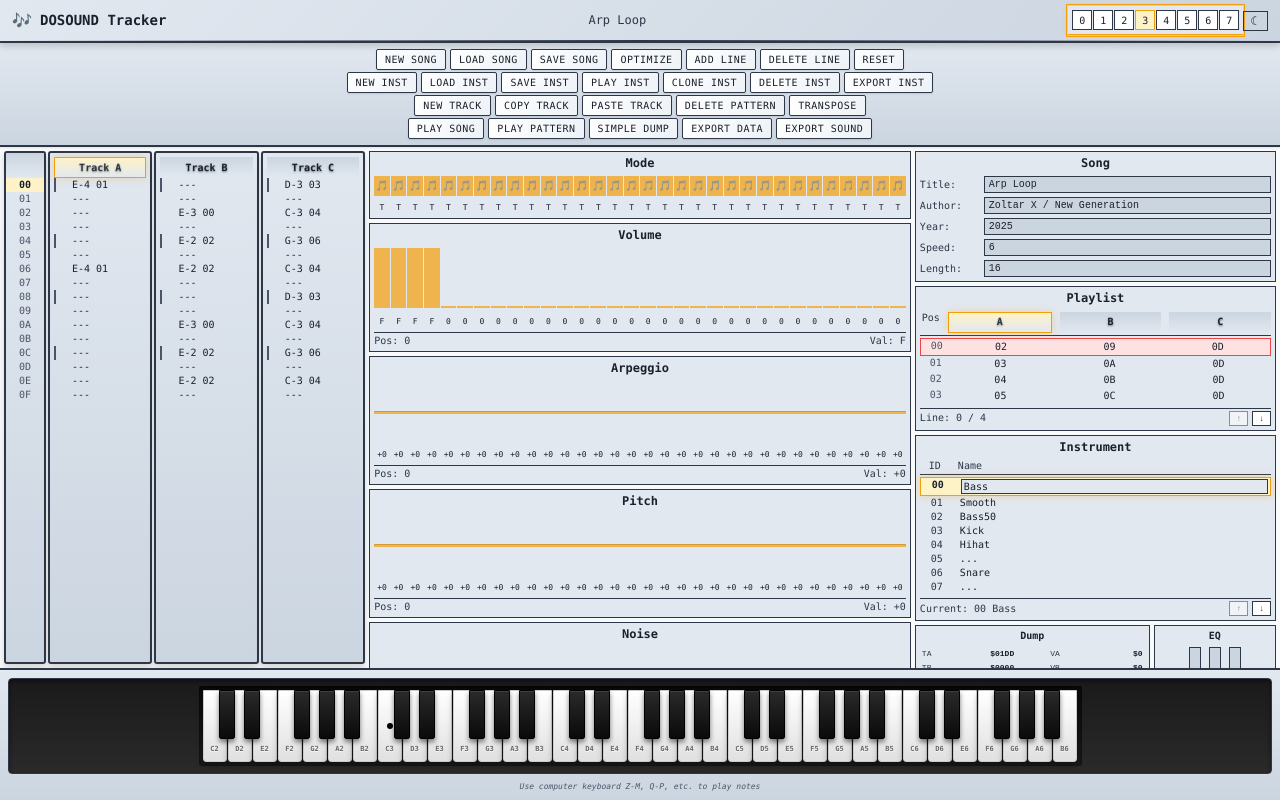
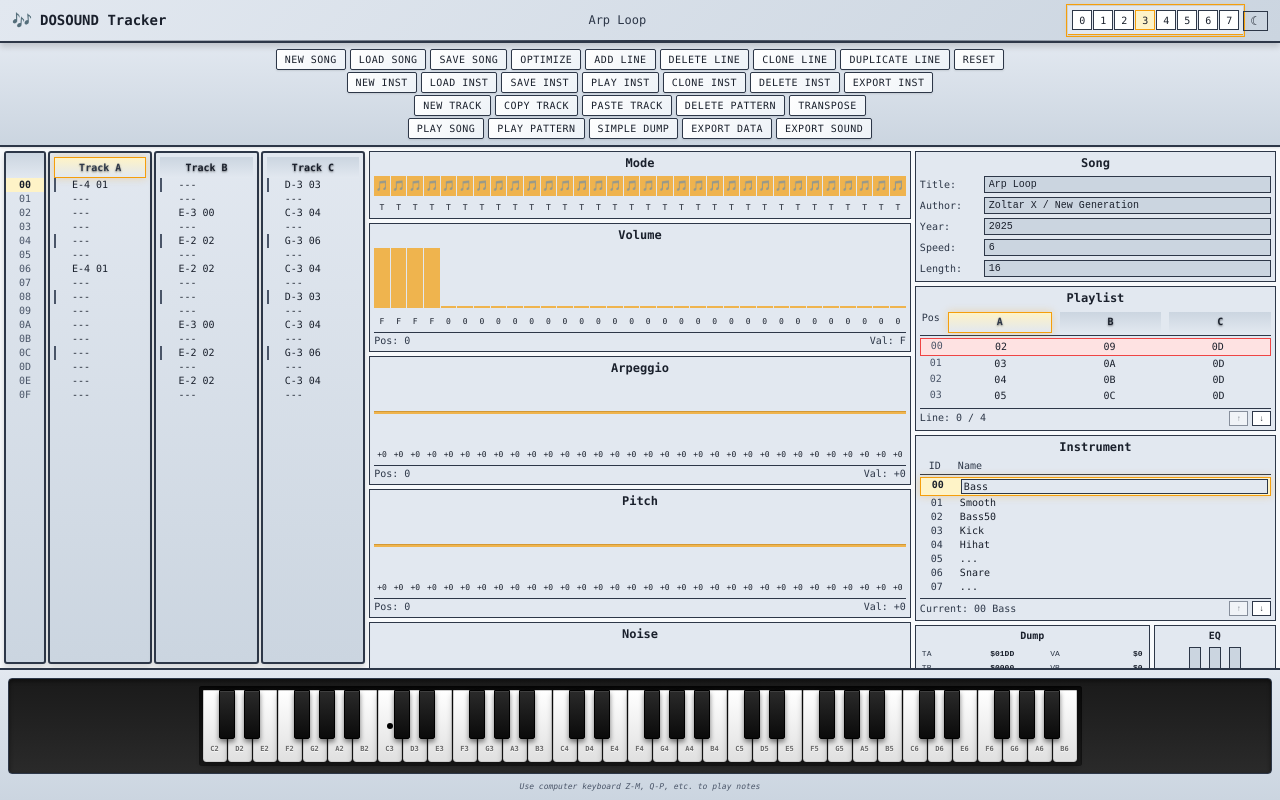
Before and after one commit to zoltraks/dosound-tracker, a React (Vite) app: page / in a window 1280 px wide. Built offline with nearby package versions, Linux system fonts and the light colour scheme.

Commit message:
Bump version to 1.0.11, implement playlist line cloning and duplication functionality with CLONE LINE button to copy playlist entry references and DUPLICATE LINE button to deep-copy patterns with unique IDs, refactor transpose modal layout to use grid for quick buttons and improve labeling clarity

```diff
--- a/package.json
+++ b/package.json
@@ -1,7 +1,7 @@
 {
   "name": "dosound-tracker",
   "private": true,
-  "version": "1.0.10",
+  "version": "1.0.11",
   "type": "module",
   "scripts": {
     "dev": "vite",
--- a/src/App.tsx
+++ b/src/App.tsx
@@ -552,6 +552,23 @@ const App: React.FC = () => {
     updateSong({ playlist: newPlaylist });
   }, [currentSong.playlist, updateSong]);
 
+  const handleCloneLine = useCallback(() => {
+    const length = currentSong.playlist.length;
+    if (length === 0) {
+      return;
+    }
+
+    const currentIndex = Math.max(0, Math.min(sequencerState.currentPattern, length - 1));
+    const sourceEntry = currentSong.playlist[currentIndex];
+    const newPlaylist = [...currentSong.playlist];
+    const clonedEntry = { ...sourceEntry };
+    const insertIndex = currentIndex + 1;
+
+    newPlaylist.splice(insertIndex, 0, clonedEntry);
+    updateSong({ playlist: newPlaylist });
+    setPosition(insertIndex, 0, 0);
+  }, [currentSong.playlist, sequencerState.currentPattern, updateSong, setPosition]);
+
   const handleDeleteLine = useCallback(() => {
     const length = currentSong.playlist.length;
     if (length === 0) {
@@ -572,6 +589,82 @@ const App: React.FC = () => {
     const newIndex = Math.min(currentIndex, newLength - 1);
     setPosition(newIndex, 0, 0);
   }, [currentSong.playlist, sequencerState.currentPattern, updateSong, setPosition]);
+
+  const handleDuplicateLine = useCallback(() => {
+    const playlist = currentSong.playlist;
+    const patterns = currentSong.patterns;
+    const length = playlist.length;
+    if (length === 0) {
+      return;
+    }
+
+    const currentIndex = Math.max(0, Math.min(sequencerState.currentPattern, length - 1));
+    const sourceEntry = playlist[currentIndex];
+
+    const newPlaylist = [...playlist];
+    const newEntry = { ...sourceEntry };
+    const newPatterns = [...patterns];
+
+    const existingIds = new Set(patterns.map(p => p.id));
+    let nextIndex = patterns.length;
+
+    const allocatePatternId = () => {
+      // Generate hex IDs like existing patterns (00, 01, 02, ...)
+      // Ensure the ID is unique across all patterns, including newly-added ones.
+      // eslint-disable-next-line no-constant-condition
+      while (true) {
+        const id = nextIndex.toString(16).padStart(2, '0').toUpperCase();
+        nextIndex++;
+        if (!existingIds.has(id)) {
+          existingIds.add(id);
+          return id;
+        }
+      }
+    };
+
+    const duplicateTrack = (key: 'trackA' | 'trackB' | 'trackC') => {
+      const patternId = sourceEntry[key];
+      if (!patternId || patternId === '--' || patternId.startsWith('^^')) {
+        newEntry[key] = patternId;
+        return;
+      }
+
+      const original = patterns.find(p => p.id === patternId);
+      if (!original) {
+        newEntry[key] = patternId;
+        return;
+      }
+
+      const newId = allocatePatternId();
+      const newLines = original.lines.map(line => ({
+        trackA: line.trackA ? { ...line.trackA } : null,
+        trackB: line.trackB ? { ...line.trackB } : null,
+        trackC: line.trackC ? { ...line.trackC } : null
+      }));
+
+      newPatterns.push({
+        id: newId,
+        name: original.name,
+        lines: newLines
+      });
+
+      newEntry[key] = newId;
+    };
+
+    duplicateTrack('trackA');
+    duplicateTrack('trackB');
+    duplicateTrack('trackC');
+
+    const insertIndex = currentIndex + 1;
+    newPlaylist.splice(insertIndex, 0, newEntry);
+
+    updateSong({
+      playlist: newPlaylist,
+      patterns: newPatterns
+    });
+
+    setPosition(insertIndex, 0, 0);
+  }, [currentSong.playlist, currentSong.patterns, sequencerState.currentPattern, updateSong, setPosition]);
 
   const handleRequestNewSong = useCallback(() => {
     setIsNewSongConfirmOpen(true);
@@ -1629,6 +1722,8 @@ const App: React.FC = () => {
           onExportSound={handleExportSound}
           onAddLine={handleAddLine}
           onDeleteLine={handleDeleteLine}
+          onCloneLine={handleCloneLine}
+          onDuplicateLine={handleDuplicateLine}
           onReset={handleRequestReset}
           isPlaying={sequencerState.isPlaying}
           isPatternPlaying={isPatternPlaying}
@@ -1881,7 +1976,7 @@ const App: React.FC = () => {
               <div className="modal-title">Transpose</div>
               <div className="modal-body">
                 <div style={{ marginBottom: '8px' }}>
-                  <div>Scope:</div>
+                  <div>Song scope:</div>
                   <label>
                     <input
                       type="radio"
@@ -1951,34 +2046,45 @@ const App: React.FC = () => {
 
                 <div style={{ marginBottom: '8px' }}>
                   <div>Semitone offset:</div>
-                  <div style={{ display: 'flex', gap: '4px', marginBottom: '4px', flexWrap: 'wrap' }}>
+                  <div
+                    style={{
+                      display: 'grid',
+                      gridTemplateColumns: 'repeat(2, minmax(0, 1fr))',
+                      gap: '4px',
+                      marginBottom: '4px'
+                    }}
+                  >
                     <button
                       type="button"
                       className="command-btn"
+                      style={{ width: '100%' }}
                       onClick={() => setTransposeAmount(-12)}
                     >
-                      -12 (octave down)
+                      -12 (OCTAVE DOWN)
                     </button>
                     <button
                       type="button"
                       className="command-btn"
+                      style={{ width: '100%' }}
                       onClick={() => setTransposeAmount(-1)}
                     >
-                      -1 (note down)
+                      -1 (NOTE DOWN)
                     </button>
                     <button
                       type="button"
                       className="command-btn"
-                      onClick={() => setTransposeAmount(1)}
+                      style={{ width: '100%' }}
+                      onClick={() => setTransposeAmount(12)}
                     >
-                      +1 (note up)
+                      +12 (OCTAVE UP)
                     </button>
                     <button
                       type="button"
                       className="command-btn"
-                      onClick={() => setTransposeAmount(12)}
+                      style={{ width: '100%' }}
+                      onClick={() => setTransposeAmount(1)}
                     >
-                      +12 (octave up)
+                      +1 (NOTE UP)
                     </button>
                   </div>
                   <div>
@@ -1990,11 +2096,6 @@ const App: React.FC = () => {
                       style={{ width: '80px' }}
                     />
                   </div>
-                </div>
-
-                <div style={{ fontSize: '10px', color: 'var(--text-secondary)' }}>
-                  By default, transposition operates on the current track and playlist position for all
-                  instruments.
                 </div>
               </div>
               <div className="modal-actions">
--- a/src/components/CommandPanel.tsx
+++ b/src/components/CommandPanel.tsx
@@ -20,6 +20,8 @@ interface CommandPanelProps {
   onExportSound: () => void;
   onAddLine: () => void;
   onDeleteLine: () => void;
+  onCloneLine: () => void;
+  onDuplicateLine: () => void;
   onReset: () => void;
   isPlaying: boolean;
   isPatternPlaying: boolean;
@@ -55,6 +57,8 @@ export const CommandPanel: React.FC<CommandPanelProps> = ({
   onExportSound,
   onAddLine,
   onDeleteLine,
+  onCloneLine,
+  onDuplicateLine,
   onReset,
   isPlaying,
   isPatternPlaying,
@@ -185,6 +189,8 @@ export const CommandPanel: React.FC<CommandPanelProps> = ({
         <button onClick={onOptimize} className="command-btn">OPTIMIZE</button>
         <button onClick={onAddLine} className="command-btn">ADD LINE</button>
         <button onClick={onDeleteLine} className="command-btn">DELETE LINE</button>
+        <button onClick={onCloneLine} className="command-btn">CLONE LINE</button>
+        <button onClick={onDuplicateLine} className="command-btn">DUPLICATE LINE</button>
         <button onClick={onReset} className="command-btn">RESET</button>
       </div>
 
```
